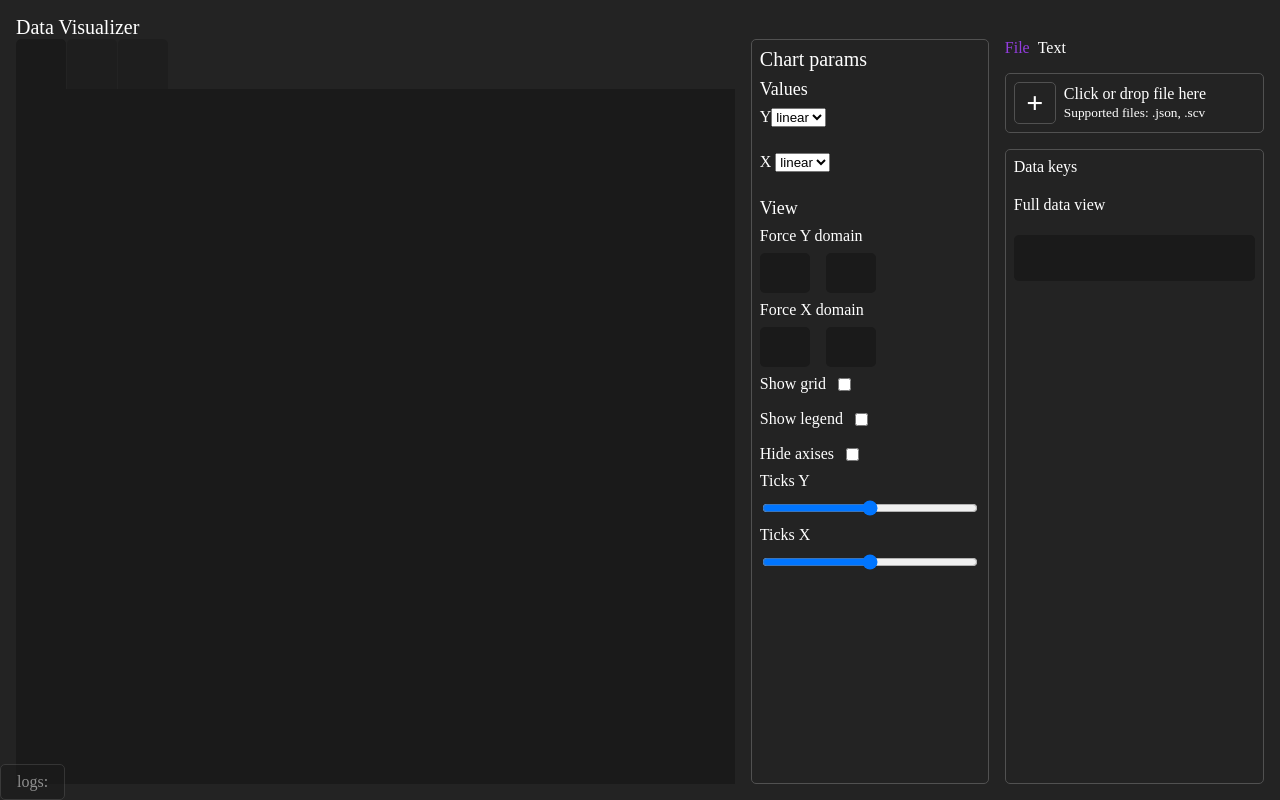
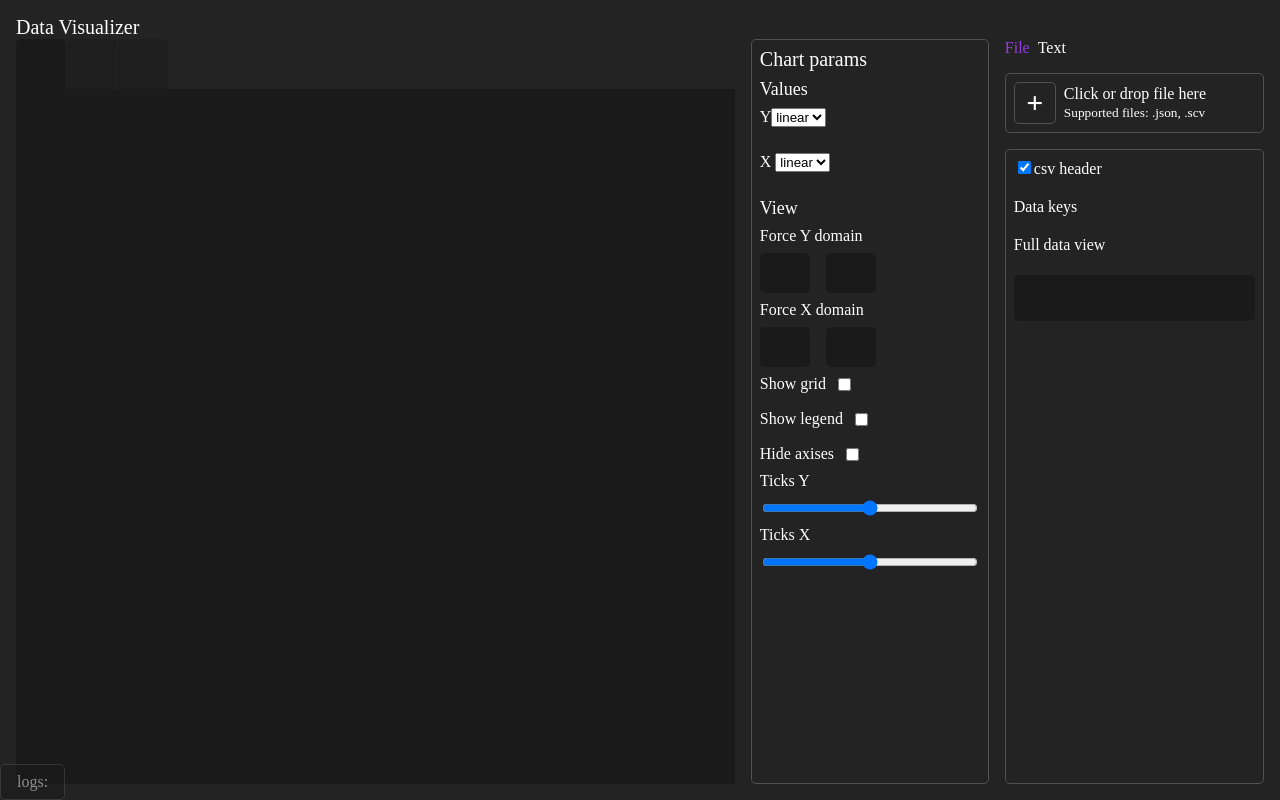
Before and after one commit to SpacelBug/data-visualizer, a Vue app: page / in a window 1280 px wide. Both pictures are taken after a click on the element "File". Built offline with nearby package versions, Linux system fonts and the light colour scheme.

Commit message:
add .csv file processing

```diff
--- a/src/components/FileView.vue
+++ b/src/components/FileView.vue
@@ -1,5 +1,13 @@
 <template>
   <div class="file-view">
+    <div class="csv-options">
+      <input
+        type="checkbox"
+        name="hasHeader"
+        v-model="hasHeader"
+      />
+      <label for="hasHeader">csv header</label>
+    </div>
     <div class="keys-view">
       <div class="caption">Data keys</div>
       <div
@@ -44,15 +52,46 @@ const props = defineProps({
 const data = defineModel()
 const keys = ref(null)
 
+const hasHeader = ref(true)
+
 watch(
   () => props.file,
   async (newFile) => {
     const reader = new FileReader()
+    console.log(newFile)
     reader.readAsText(newFile)
     reader.onload = () => {
       logger.log('INFO', 'get keys from object')
-      data.value = JSON.parse(reader.result)
-      keys.value = findAllKeys(JSON.parse(reader.result))
+      if (newFile.type === 'application/json') {
+        data.value = JSON.parse(reader.result)
+        keys.value = findAllKeys(JSON.parse(reader.result))
+      } else if (newFile.type === 'text/csv') {
+        logger.log('INFO', 'parse csv data')
+        let CSVData = []
+
+        let rowIndex = 0
+        for (const row of reader.result.split('\n')) {
+          if (hasHeader.value && rowIndex === 0) {
+            keys.value = row.split(',')
+            rowIndex++
+            continue
+          }
+
+          let object = {}
+          let valueIndex = 0
+
+          for (const value of row.split(',')) {
+            object[keys.value ? keys.value[valueIndex] : valueIndex] = value
+            valueIndex++
+          }
+
+          CSVData.push(object)
+          rowIndex++
+        }
+
+        data.value = CSVData
+        keys.value ? null : (keys.value = findAllKeys(CSVData))
+      }
     }
   },
 )
```
